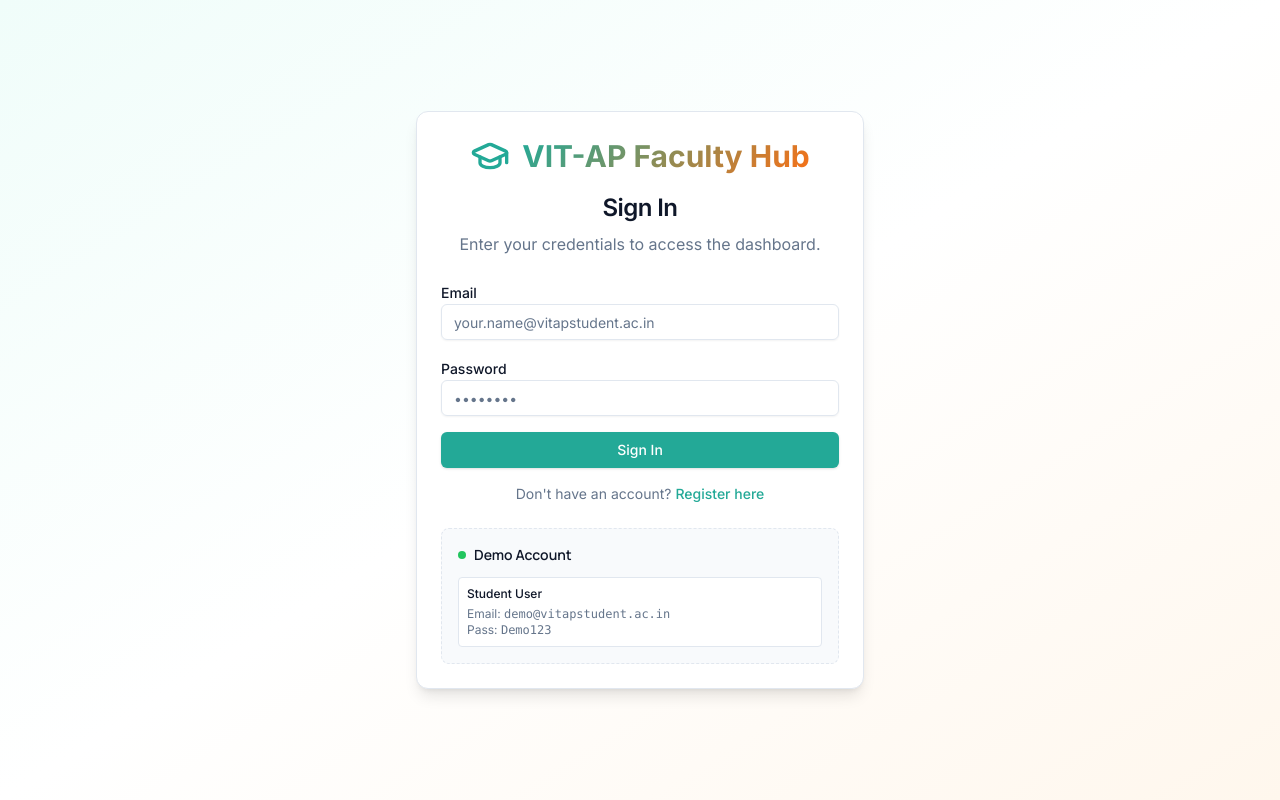
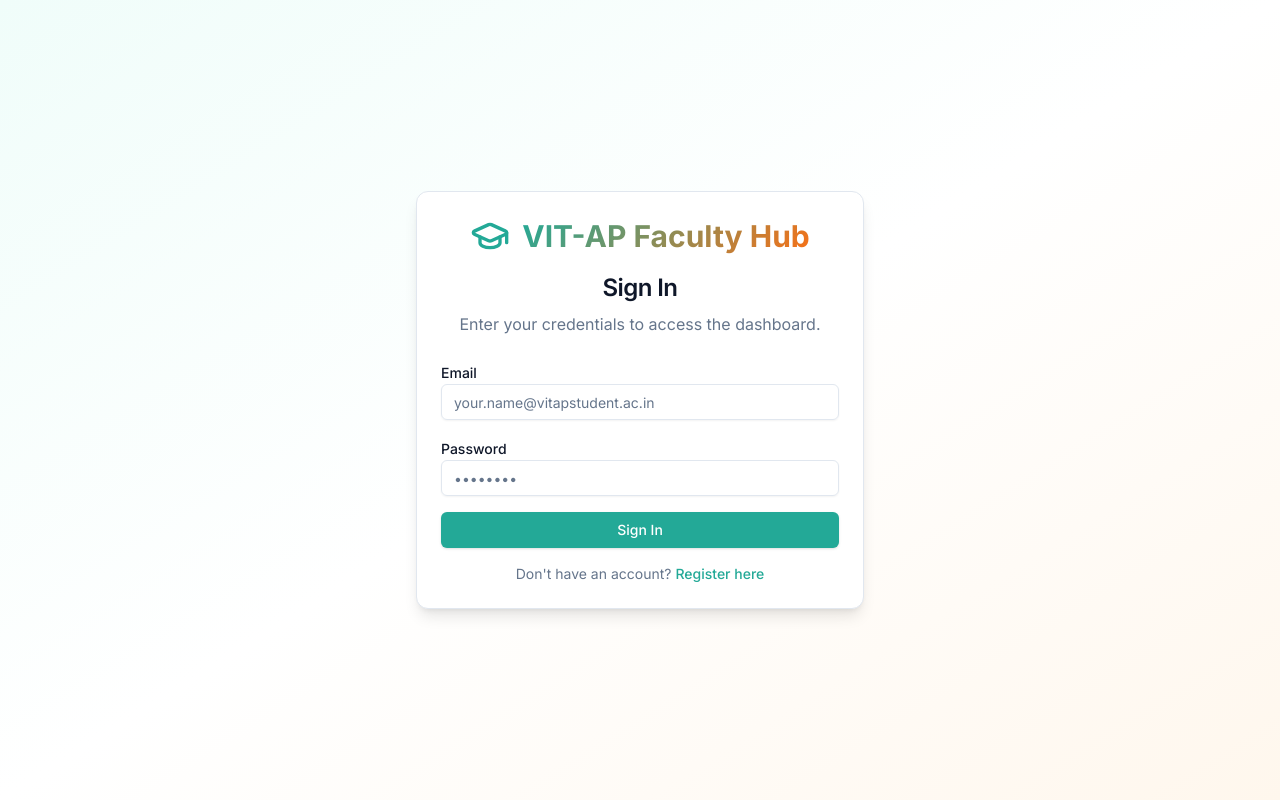
Before and after one commit to VutukuriEswar/FacultyHub, a React (Create React App) app in the folder frontend/: page / in a window 1280 px wide. Built offline with nearby package versions, Linux system fonts and the light colour scheme; no server answers.

Commit message:
Removed Demo Credetials

```diff
--- a/frontend/src/pages/LandingPage.jsx
+++ b/frontend/src/pages/LandingPage.jsx
@@ -157,25 +157,8 @@ export default function LandingPage() {
             )}
           </div>
 
-          {isLogin && (
-            <div className="mt-6 p-4 bg-muted/50 rounded-lg border border-dashed border-border">
-              <h4 className="font-semibold text-sm mb-3 flex items-center gap-2">
-                <span className="w-2 h-2 rounded-full bg-green-500"></span>
-                Demo Account
-              </h4>
-              <div className="space-y-3 text-xs">
-                <div className="bg-white p-2 rounded border">
-                  <p className="font-medium text-foreground mb-1">Student User</p>
-                  <p className="text-muted-foreground">
-                    Email: <span className="font-mono">demo@vitapstudent.ac.in</span>
-                  </p>
-                  <p className="text-muted-foreground">
-                    Pass: <span className="font-mono">Demo123</span>
-                  </p>
-                </div>
-              </div>
-            </div>
-          )}
+
+
         </CardContent>
       </Card>
     </div>
```
Also changed, not shown: 1 other file (tests, documents, lock files or other folders).
